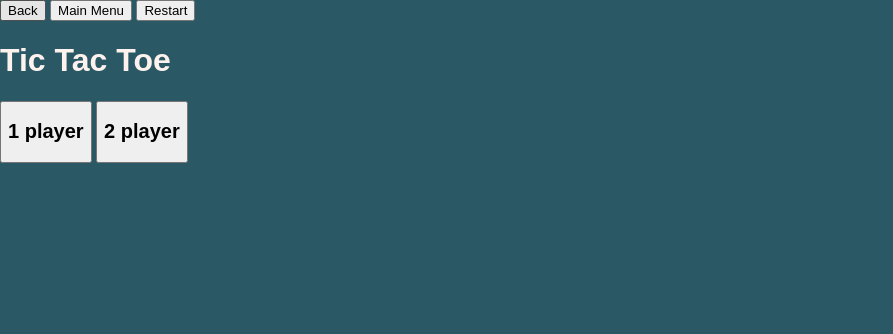
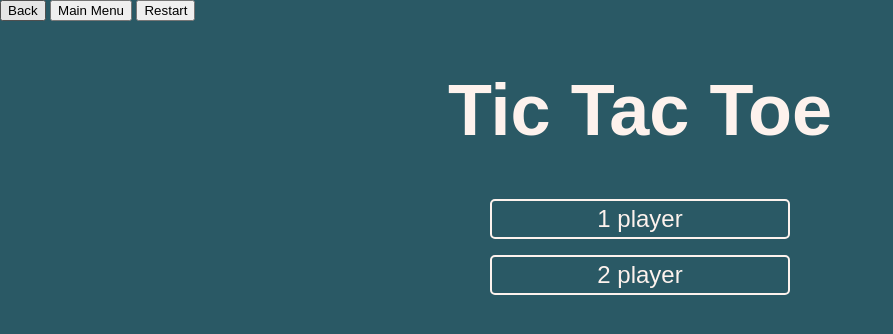
Before and after one commit to abumsoo/tic-tac-toe, a Svelte app: page / in a window 1280 px wide. Shown: the top 334 px of the page, without its empty margins (0-893 px from the left). Built offline with nearby package versions, Linux system fonts and the light colour scheme.

Commit message:
style landing page

```diff
--- a/src/App.svelte
+++ b/src/App.svelte
@@ -33,12 +33,14 @@
   }
 </script>
 
-<Header />
+<Header {state} />
 <main>
   {#if state.showLandingPage}
     <h1>Tic Tac Toe</h1>
-    <button on:click={startSinglePlayer}><h2>1 player</h2></button>
-    <button on:click={start2Player}><h2>2 player</h2></button>
+    <div class="buttons">
+      <button on:click={startSinglePlayer}>1 player</button>
+      <button on:click={start2Player}>2 player</button>
+    </div>
   {/if}
 
   {#if state.showRoleSelect}
@@ -55,4 +57,29 @@
 </main>
 
 <style>
+  main {
+    text-align: center;
+  }
+  h1 {
+    font-size: 72px;
+  }
+  button {
+    width: 300px;
+    height: 40px;
+    font-size: 24px;
+    background: #2a5965;
+    border: 2px solid rgba(253, 242, 237, 1);
+    border-radius: 5px;
+    color: rgba(253, 242, 237, 1);
+  }
+  button:hover {
+    cursor: pointer;
+    background: rgba(62, 89, 101);
+  }
+  .buttons {
+    display: flex;
+    flex-direction: column;
+    align-items: center;
+    gap: 16px;
+  }
 </style>
```
